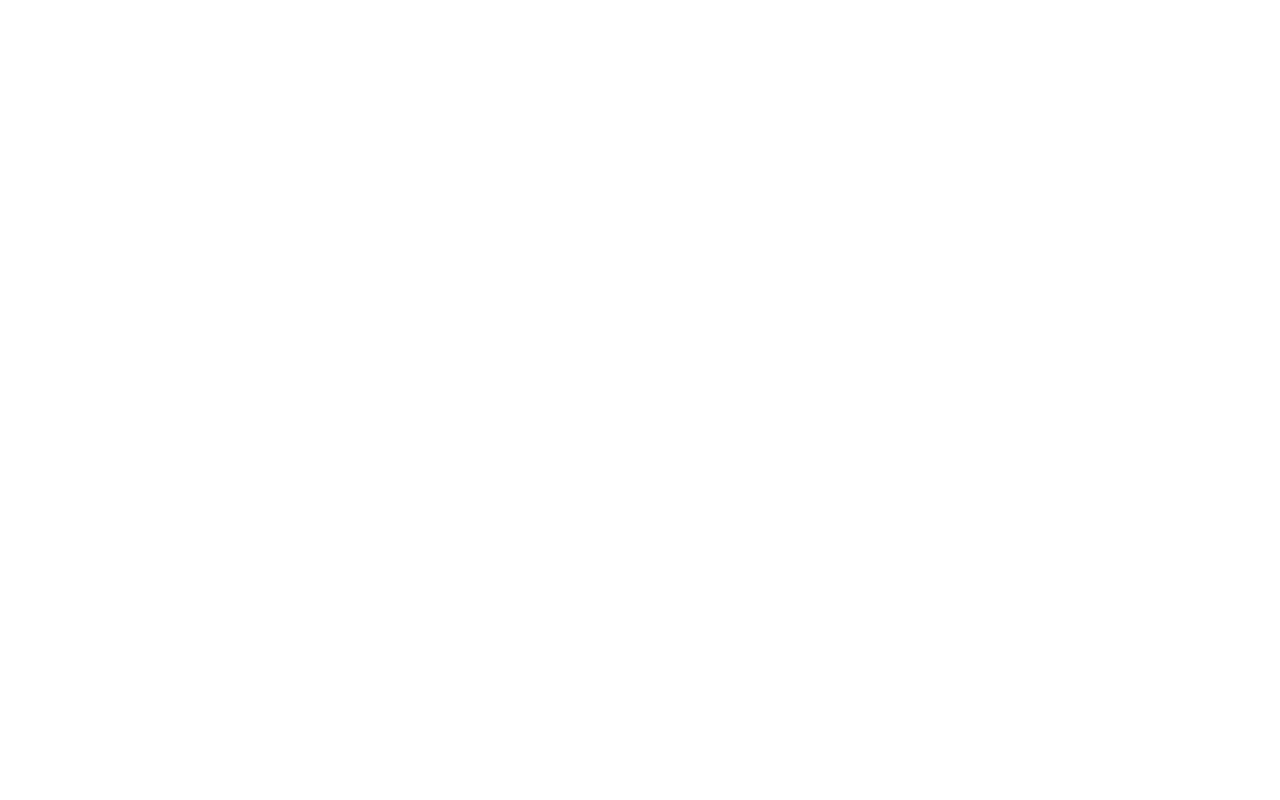
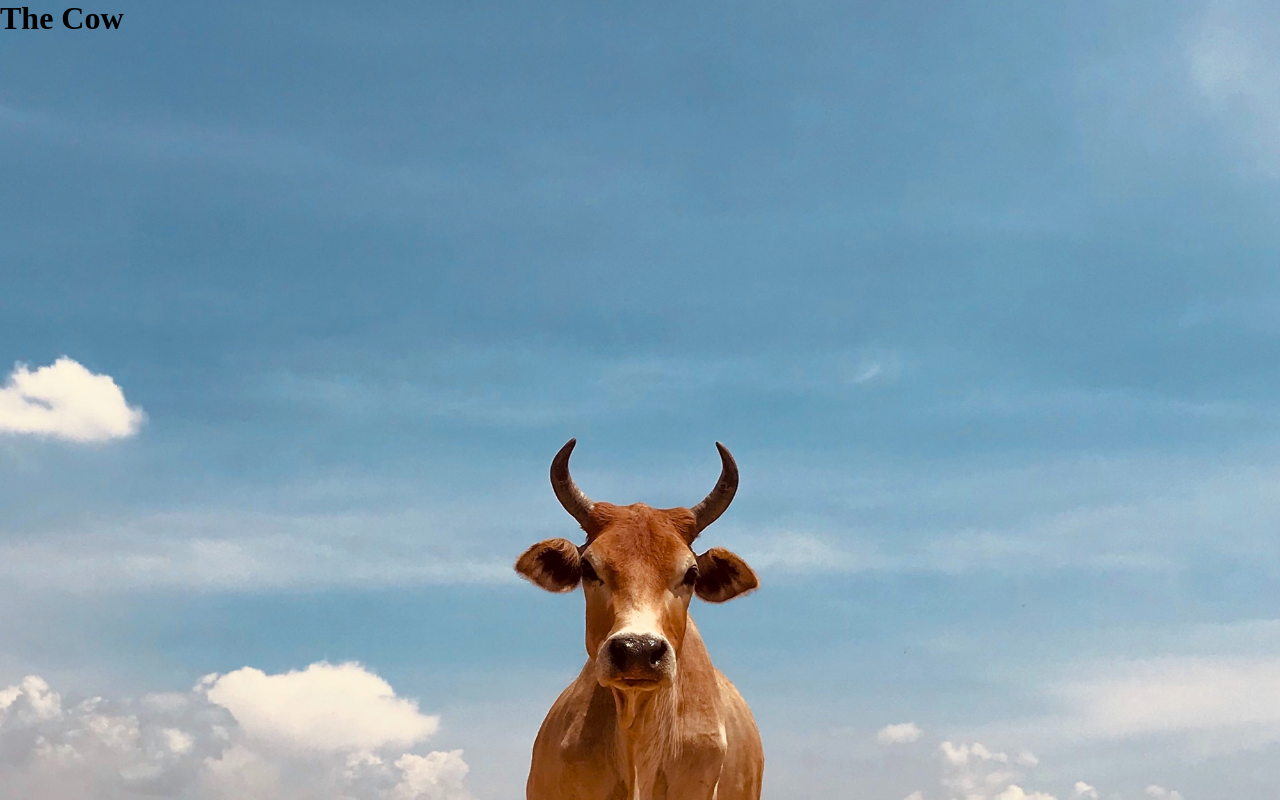
Before and after one commit to NaeemAdnan/html-css, a plain HTML site: page index.html in a window 1280 px wide. Drawn offline with Linux system fonts and the light colour scheme.

Commit message:
cow er pic

```diff
--- a/design/style.css
+++ b/design/style.css
@@ -0,0 +1,15 @@
+*{
+    margin: 0%;
+    padding: 0;
+}
+
+.head{
+    background-image: url(../images/cow\ 1.jpg);
+    background-position: bottom center;
+    background-size: cover;
+    height: 100vh;
+
+}
+.head h1{
+
+}
--- a/index.html
+++ b/index.html
@@ -3,9 +3,14 @@
 <head>
     <meta charset="UTF-8">
     <meta name="viewport" content="width=device-width, initial-scale=1.0">
-    <title>Document</title>
+
+    <title>conceptual</title>
+
+    <link rel="stylesheet" href="/design/style.css">
 </head>
 <body>
-
+    <div class="head">
+        <h1>The Cow</h1>
+    </div>
 </body>
 </html>
```
Also changed, not shown: images/cow 1.jpg (added).
